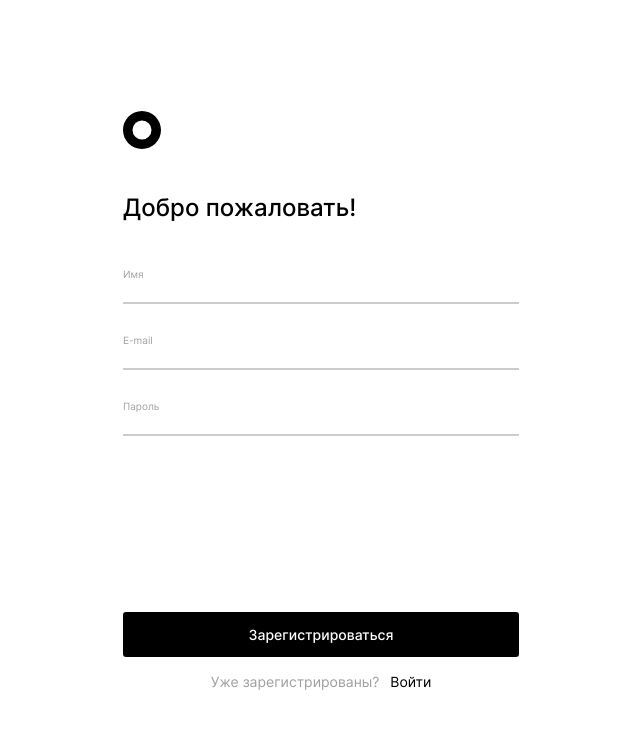
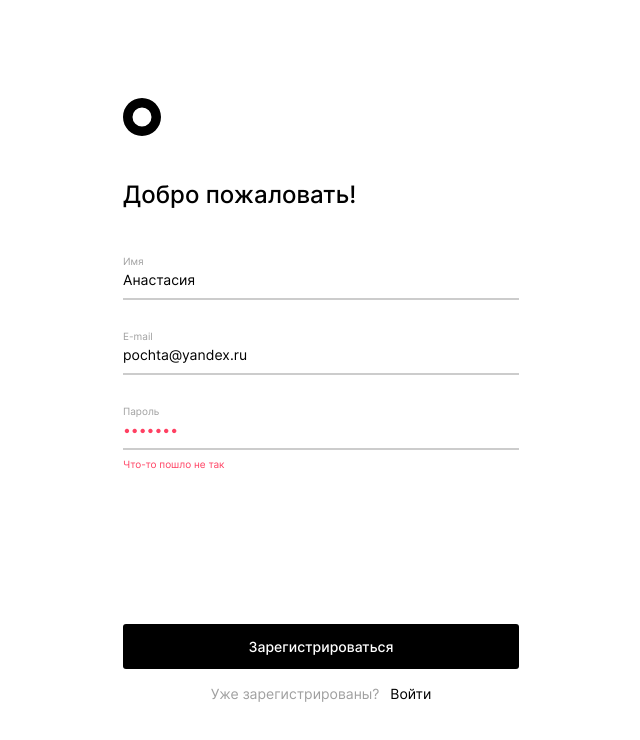
Before and after one commit to nargisi/movies-explorer-frontend, a React (Create React App) app: page /signup in a window 1280 px wide. Shown: the top 740 px of the page, without its empty margins (319-959 px from the left). Built offline with nearby package versions, Linux system fonts and the light colour scheme.

Commit message:
Add span error, correct photo, correct forms

```diff
--- a/src/components/Input/Input.css
+++ b/src/components/Input/Input.css
@@ -1,6 +1,7 @@
 .input {
     border: none;
     border-bottom: 2px solid #CCCCCC;
+    outline: none;
     font-family: 'Inter', Arial, Helvetica, sans-serif;
     font-style: normal;
     font-weight: 400;
@@ -11,8 +12,14 @@
     width: 100%;
     padding-right:0;
     padding-left:0;
+    padding-bottom: 10px;
 }
 
+
+
+.input:focus {
+    border-bottom: 2px solid #000000;
+  }
 
 .input__label{
     font-family: 'Inter', Arial, Helvetica, sans-serif;
@@ -23,3 +30,14 @@
     color: #A0A0A0;
     padding-bottom: 5px;
 }
+
+
+.input__error{
+    font-family: 'Inter', Arial, Helvetica, sans-serif;
+    font-style: normal;
+    font-weight: 400;
+    font-size: 14px;
+    line-height: 17px;
+    color: #FF4062;
+    margin-bottom: 2px;
+}
--- a/src/components/Input/Input.js
+++ b/src/components/Input/Input.js
@@ -8,11 +8,11 @@ const Input = (props) => {
         {props.label}
       </label>
       <input
-        className="input"
+        className={`input ${props.className}`}
         required
         id={props.name}
         name={props.name}
-        value=""
+        value={props.value}
         type={props.type}
         onChange={() => {}}
       />
--- a/src/components/Login/Login.js
+++ b/src/components/Login/Login.js
@@ -8,7 +8,13 @@ const Login = () => {
     <div className="register__container">
       <div className="register">
         <Form title="Рады видеть!">
-          <Input label="E-mail" name="email" type="email" required />
+          <Input
+            label="E-mail"
+            name="email"
+            type="email"
+            required
+            value="pochta@yandex.ru"
+          />
           <Input label="Пароль" name="password" type="password" required />
         </Form>
         <div className="register__submit-container">
--- a/src/components/Main/AboutMe/AboutMe.css
+++ b/src/components/Main/AboutMe/AboutMe.css
@@ -134,11 +134,8 @@
         gap:0;
         align-items: flex-start;
     }
-    .about-me__box-data{
-        flex-basis: 40%;
-    }
     .about-me__box-photo{
-        flex-basis: 60%;
+        max-width: 100%;
     }
     .about-me__title{
         font-size: 30px;
@@ -154,7 +151,7 @@
         line-height: 16px;
     }
     .about-me__image{
-        max-width: 292px;
+        max-width: unset;
         max-height: 352px;
     }
 }
--- a/src/components/Movies/FilterCheckBox/FilterCheckBox.css
+++ b/src/components/Movies/FilterCheckBox/FilterCheckBox.css
@@ -2,6 +2,12 @@
     display: flex;
     align-items: center;
 }
+
+
+.filter-check-box__mobile{
+  display: none;
+}
+
 
 .filter-check-box__shorts{
     font-family: 'Inter', Arial, Helvetica, sans-serif;
@@ -62,11 +68,6 @@
   }
 
 
-  @media screen and (max-width: 1280px) {
-    .filter-check-box__mobile{
-        display: none;
-    }
-}
 
   @media screen and (max-width: 767px) {
     .filter-check-box__normal{
--- a/src/components/Movies/MoviesCard/MoviesCard.css
+++ b/src/components/Movies/MoviesCard/MoviesCard.css
@@ -92,5 +92,6 @@
     .movies-card__duration{
         font-size: 10px;
         line-height: 12px;
+        margin-bottom: 34px;
     }
 }
--- a/src/components/Movies/SearchForm/SearchForm.css
+++ b/src/components/Movies/SearchForm/SearchForm.css
@@ -94,8 +94,18 @@
         display: flex;
         flex-direction: column-reverse;
         align-items: center;
+        padding-bottom: 20px;
     }
     .search-form__bar{
         width: 100%;
     }
+    .search-form__bar{
+        margin-bottom: 20px;
+    }
+    .search-form__button{
+        margin-right: 19px;
+    }
+    .search-form__input{
+        padding-left: 19px;
+    }
 }
--- a/src/components/PageNotFound/PageNotFound.js
+++ b/src/components/PageNotFound/PageNotFound.js
@@ -4,7 +4,6 @@ import '../PageNotFound/PageNotFound.css';
 
 const PageNotFound = () => {
   return (
-    <>
     <div className="not-found__container">
       <h2 className="not-found__title">404</h2>
       <p className="not-found__text">Страница не найдена</p>
@@ -12,7 +11,6 @@ const PageNotFound = () => {
         Назад
       </Link>
     </div>
-    </>
   );
 };
 
--- a/src/components/Profile/Profile.css
+++ b/src/components/Profile/Profile.css
@@ -120,10 +120,9 @@
         width: 100%;
         padding-left: 16px;
         padding-right: 16px;
-        padding-bottom: 40px;
     }
     .profile__sign{
-        margin-top: 379px;
+        margin-top: 349px;
     }
     .profile__submit{
         font-size: 12px;
--- a/src/components/Register/Register.js
+++ b/src/components/Register/Register.js
@@ -16,9 +16,25 @@ const Register = () => {
             required
             minlength="2"
             maxlength="30"
+            value="Анастасия"
           />
-          <Input label="E-mail" name="email" type="email" required />
-          <Input label="Пароль" name="password" type="password" required />
+          <Input
+            label="E-mail"
+            name="email"
+            type="email"
+            required
+            value="pochta@yandex.ru"
+          />
+          <Input
+            className="input__error"
+            label="Пароль"
+            name="password"
+            type="password"
+            required
+            value="1234?67"
+            pattern="(?=.*\d)(?=.*[a-z])(?=.*[A-Z]).{8,}"
+          />
+          <span className="form__error">Что-то пошло не так</span>
         </Form>
         <FormSubmit
           link="/signin"
```
Lines whose indentation alone changed are shown as unchanged.
